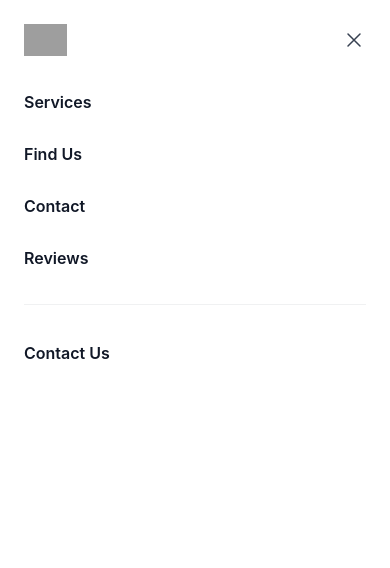
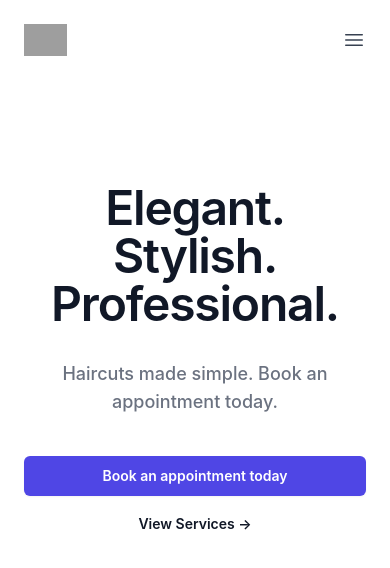
Before and after one commit to jaacobbb/Barber-and-Beauty-Website, a React (Create React App) app: page / in a window 390 px wide. Shown: the top 568 px of the page. Built offline with nearby package versions, Linux system fonts and the light colour scheme; grey boxes are pictures that could not be loaded.

Commit message:
Improve mobile responsiveness - functional mobile menu, better button layout, touch-friendly buttons

```diff
--- a/public/index.html
+++ b/public/index.html
@@ -7,7 +7,7 @@
     <meta name="theme-color" content="#000000" />
     <meta
       name="description"
-      content="Web site created using create-react-app"
+      content="Professional barber shop in Gaithersburg, MD. Quality haircuts for men and women. Book your appointment today."
     />
     <link rel="apple-touch-icon" href="%PUBLIC_URL%/logo192.png" />
     <!--
@@ -24,7 +24,7 @@
       work correctly both with client-side routing and a non-root public URL.
       Learn how to configure a non-root public URL by running `npm run build`.
     -->
-    <title>React App</title>
+    <title>Barber and Beauty - Professional Haircuts in Gaithersburg</title>
   </head>
   <body>
     <noscript>You need to enable JavaScript to run this app.</noscript>
--- a/src/App.js
+++ b/src/App.js
@@ -1,4 +1,4 @@
-import React from 'react';
+import React, { useState } from 'react';
 import { BrowserRouter as Router, Routes, Route, Link } from 'react-router-dom';
 import './App.css';
 import Services from './pages/Services';
@@ -7,6 +7,8 @@ import Contact from './pages/Contact';
 import Reviews from './pages/Reviews';
 
 function App() {
+  const [mobileMenuOpen, setMobileMenuOpen] = useState(false);
+
   return (
     <Router>
       <div className="bg-white">
@@ -19,7 +21,11 @@ function App() {
               </Link>
             </div>
             <div className="flex lg:hidden">
-              <button type="button" className="-m-2.5 inline-flex items-center justify-center rounded-md p-2.5 text-gray-700">
+              <button
+                type="button"
+                className="-m-2.5 inline-flex items-center justify-center rounded-md p-2.5 text-gray-700"
+                onClick={() => setMobileMenuOpen(true)}
+              >
                 <span className="sr-only">Open main menu</span>
                 <svg className="size-6" fill="none" viewBox="0 0 24 24" strokeWidth="1.5" stroke="currentColor" aria-hidden="true" data-slot="icon">
                   <path strokeLinecap="round" strokeLinejoin="round" d="M3.75 6.75h16.5M3.75 12h16.5m-16.5 5.25h16.5" />
@@ -36,16 +42,21 @@ function App() {
             </div>
           </nav>
           {/* Mobile menu, show/hide based on menu open state. */}
+          {mobileMenuOpen && (
             <div className="lg:hidden" role="dialog" aria-modal="true">
               {/* Background backdrop, show/hide based on slide-over state. */}
-            <div className="fixed inset-0 z-50"></div>
+              <div className="fixed inset-0 z-50 bg-gray-900/20" onClick={() => setMobileMenuOpen(false)}></div>
               <div className="fixed inset-y-0 right-0 z-50 w-full overflow-y-auto bg-white p-6 sm:max-w-sm sm:ring-1 sm:ring-gray-900/10">
                 <div className="flex items-center justify-between">
-                <Link to="/" className="-m-1.5 p-1.5">
+                  <Link to="/" className="-m-1.5 p-1.5" onClick={() => setMobileMenuOpen(false)}>
                     <span className="sr-only">Barber and Beauty</span>
                     <img className="h-8 w-auto" src="https://tailwindcss.com/plus-assets/img/logos/mark.svg?color=indigo&shade=600" alt="" />
                   </Link>
-                <button type="button" className="-m-2.5 rounded-md p-2.5 text-gray-700">
+                  <button
+                    type="button"
+                    className="-m-2.5 rounded-md p-2.5 text-gray-700"
+                    onClick={() => setMobileMenuOpen(false)}
+                  >
                     <span className="sr-only">Close menu</span>
                     <svg className="size-6" fill="none" viewBox="0 0 24 24" strokeWidth="1.5" stroke="currentColor" aria-hidden="true" data-slot="icon">
                       <path strokeLinecap="round" strokeLinejoin="round" d="M6 18 18 6M6 6l12 12" />
@@ -55,18 +66,19 @@ function App() {
                 <div className="mt-6 flow-root">
                   <div className="-my-6 divide-y divide-gray-500/10">
                     <div className="space-y-2 py-6">
-                    <Link to="/services" className="-mx-3 block rounded-lg px-3 py-2 text-base/7 font-semibold text-gray-900 hover:bg-gray-50">Services</Link>
-                    <Link to="/find-us" className="-mx-3 block rounded-lg px-3 py-2 text-base/7 font-semibold text-gray-900 hover:bg-gray-50">Find Us</Link>
-                    <Link to="/contact" className="-mx-3 block rounded-lg px-3 py-2 text-base/7 font-semibold text-gray-900 hover:bg-gray-50">Contact</Link>
-                    <Link to="/reviews" className="-mx-3 block rounded-lg px-3 py-2 text-base/7 font-semibold text-gray-900 hover:bg-gray-50">Reviews</Link>
+                      <Link to="/services" className="-mx-3 block rounded-lg px-3 py-2 text-base/7 font-semibold text-gray-900 hover:bg-gray-50" onClick={() => setMobileMenuOpen(false)}>Services</Link>
+                      <Link to="/find-us" className="-mx-3 block rounded-lg px-3 py-2 text-base/7 font-semibold text-gray-900 hover:bg-gray-50" onClick={() => setMobileMenuOpen(false)}>Find Us</Link>
+                      <Link to="/contact" className="-mx-3 block rounded-lg px-3 py-2 text-base/7 font-semibold text-gray-900 hover:bg-gray-50" onClick={() => setMobileMenuOpen(false)}>Contact</Link>
+                      <Link to="/reviews" className="-mx-3 block rounded-lg px-3 py-2 text-base/7 font-semibold text-gray-900 hover:bg-gray-50" onClick={() => setMobileMenuOpen(false)}>Reviews</Link>
                     </div>
                     <div className="py-6">
-                    <Link to="/contact" className="-mx-3 block rounded-lg px-3 py-2.5 text-base/7 font-semibold text-gray-900 hover:bg-gray-50">Contact Us</Link>
+                      <Link to="/contact" className="-mx-3 block rounded-lg px-3 py-2.5 text-base/7 font-semibold text-gray-900 hover:bg-gray-50" onClick={() => setMobileMenuOpen(false)}>Contact Us</Link>
                     </div>
                   </div>
                 </div>
               </div>
             </div>
+          )}
         </header>
 
         <Routes>
@@ -79,9 +91,9 @@ function App() {
                 <div className="text-center">
                   <h1 className="text-5xl font-semibold tracking-tight text-balance text-gray-900 sm:text-7xl">Elegant. Stylish. Professional.</h1>
                   <p className="mt-8 text-lg font-medium text-pretty text-gray-500 sm:text-xl/8">Haircuts made simple. Book an appointment today.</p>
-                  <div className="mt-10 flex items-center justify-center gap-x-6">
-                    <a href="https://calendly.com/jacoblokheenlee9/30min" target="_blank" rel="noopener noreferrer" className="rounded-md bg-indigo-600 px-3.5 py-2.5 text-sm font-semibold text-white shadow-sm hover:bg-indigo-500 focus-visible:outline focus-visible:outline-2 focus-visible:outline-offset-2 focus-visible:outline-indigo-600">Book an appointment today</a>
-                    <Link to="/services" className="text-sm/6 font-semibold text-gray-900">View Services <span aria-hidden="true">→</span></Link>
+                  <div className="mt-10 flex flex-col sm:flex-row items-center justify-center gap-4 sm:gap-x-6">
+                    <a href="https://calendly.com/jacoblokheenlee9/30min" target="_blank" rel="noopener noreferrer" className="w-full sm:w-auto rounded-md bg-indigo-600 px-3.5 py-2.5 text-sm font-semibold text-white shadow-sm hover:bg-indigo-500 focus-visible:outline focus-visible:outline-2 focus-visible:outline-offset-2 focus-visible:outline-indigo-600 text-center">Book an appointment today</a>
+                    <Link to="/services" className="w-full sm:w-auto text-sm/6 font-semibold text-gray-900 text-center">View Services <span aria-hidden="true">→</span></Link>
                   </div>
                 </div>
               </div>
--- a/src/pages/Services.js
+++ b/src/pages/Services.js
@@ -49,7 +49,7 @@ function Services() {
               Stylish
             </li>
           </ul>
-          <a href="https://calendly.com/jacoblokheenlee9/30min" target="_blank" rel="noopener noreferrer" aria-describedby="tier-hobby" className="mt-8 block rounded-md px-3.5 py-2.5 text-center text-sm font-semibold text-indigo-600 ring-1 ring-indigo-200 ring-inset hover:ring-indigo-300 focus-visible:outline-2 focus-visible:outline-offset-2 focus-visible:outline-indigo-600 sm:mt-10">Book an Appointment</a>
+          <a href="https://calendly.com/jacoblokheenlee9/30min" target="_blank" rel="noopener noreferrer" aria-describedby="tier-hobby" className="mt-8 block rounded-md px-4 py-3 sm:px-3.5 sm:py-2.5 text-center text-sm font-semibold text-indigo-600 ring-1 ring-indigo-200 ring-inset hover:ring-indigo-300 focus-visible:outline-2 focus-visible:outline-offset-2 focus-visible:outline-indigo-600 sm:mt-10">Book an Appointment</a>
         </div>
         <div className="rounded-3xl bg-white/60 p-8 ring-1 ring-gray-900/10 sm:p-10">
           <h3 id="tier-hobby" className="text-base/7 font-semibold text-indigo-600">Women's Haircut</h3>
@@ -83,7 +83,7 @@ function Services() {
               Stylish
             </li>
           </ul>
-          <a href="https://calendly.com/jacoblokheenlee9/30min" target="_blank" rel="noopener noreferrer" aria-describedby="tier-hobby" className="mt-8 block rounded-md px-3.5 py-2.5 text-center text-sm font-semibold text-indigo-600 ring-1 ring-indigo-200 ring-inset hover:ring-indigo-300 focus-visible:outline-2 focus-visible:outline-offset-2 focus-visible:outline-indigo-600 sm:mt-10">Book an Appointment</a>
+          <a href="https://calendly.com/jacoblokheenlee9/30min" target="_blank" rel="noopener noreferrer" aria-describedby="tier-hobby" className="mt-8 block rounded-md px-4 py-3 sm:px-3.5 sm:py-2.5 text-center text-sm font-semibold text-indigo-600 ring-1 ring-indigo-200 ring-inset hover:ring-indigo-300 focus-visible:outline-2 focus-visible:outline-offset-2 focus-visible:outline-indigo-600 sm:mt-10">Book an Appointment</a>
         </div>
       </div>
     </div>
```
Lines whose indentation alone changed are shown as unchanged.
